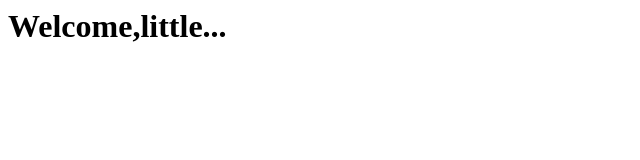
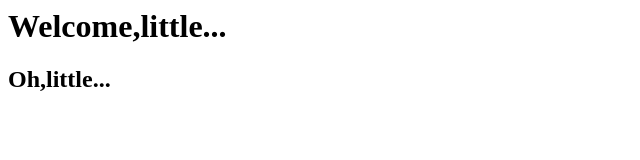
Before and after one commit to Y-Joe/Y-Joe.github.io, a plain HTML site: page index.html in a window 1280 px wide. Shown: the whole page, without its empty margins (0-640 px from the left). Drawn offline with Linux system fonts and the light colour scheme.

Commit message:
update index.html

```diff
--- a/index.html
+++ b/index.html
@@ -1 +1,2 @@
 <h1>Welcome,little...</h1>
+<h2>Oh,little...</h2>
```
